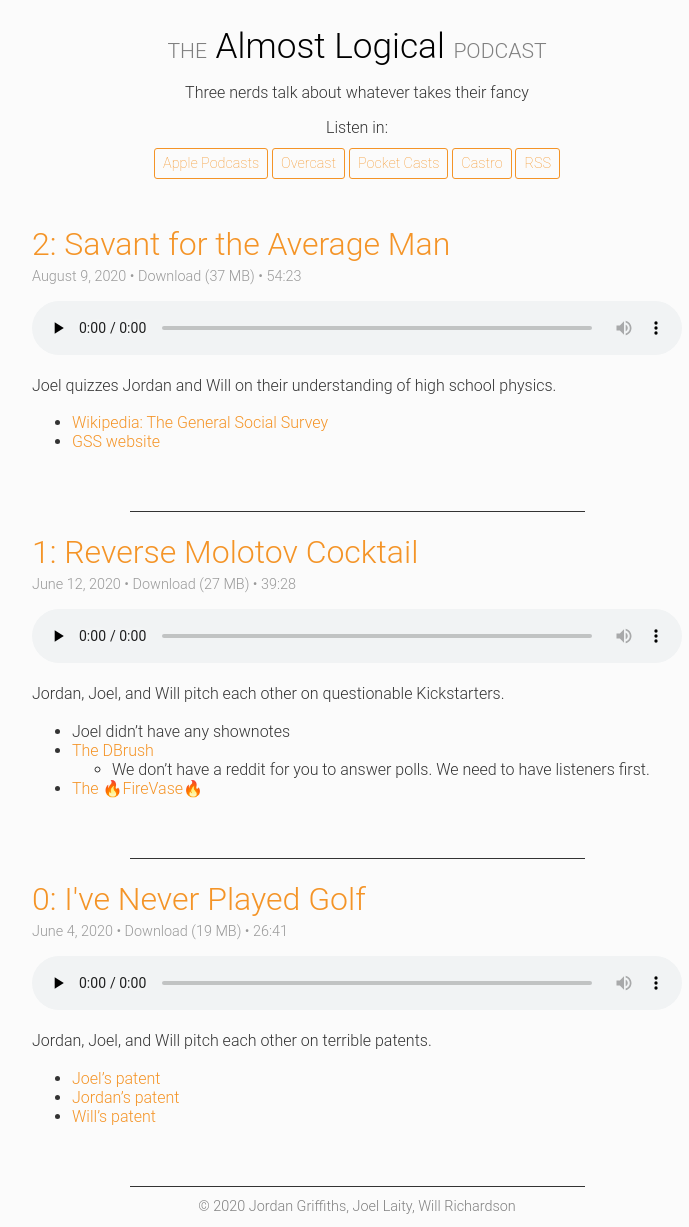
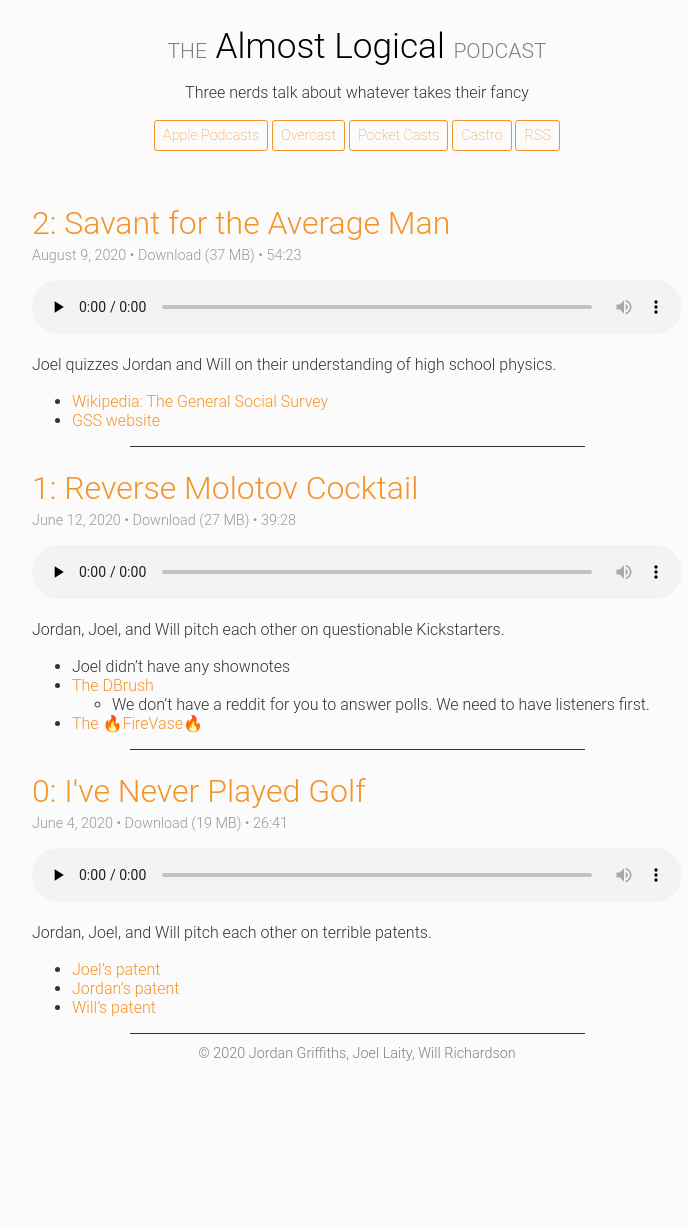
Before and after one commit to willhbr/the-dop, a Jekyll site: the page built from index.html, in a window 1280 px wide. Shown: the whole page, without its empty margins (283-972 px from the left). Built offline with Jekyll 4.4.1, drawn with Linux system fonts in a browser that asks for light colours; the list of posts is cut into pages by our own code; after the commit the page ends 1075 px from its top, so only the background shows below that.

Commit message:
Tidy post template

```diff
--- a/_config.yml
+++ b/_config.yml
@@ -10,7 +10,7 @@
   - Gemfile
   - Gemfile.lock
 
-paginate: 10
+paginate: 30
 paginate_path: "/page/:num"
 plugins:
   - jekyll-paginate
--- a/_includes/header.html
+++ b/_includes/header.html
@@ -4,9 +4,6 @@
   </a>
   <p id="description">{{ site.description }}</p>
   <div class="links">
-  </div>
-  <div class="links">
-    <p>Listen in:</p>
     <a class="button" href="https://podcasts.apple.com/au/podcast/almost-logical/id1526675484">Apple Podcasts</a>
     <a class="button" href="https://overcast.fm/itunes1526675484">Overcast</a>
     <a class="button" href="https://pca.st/itunes/1526675484">Pocket Casts</a>
--- /dev/null
+++ b/_includes/post.html
@@ -0,0 +1,35 @@
+{% assign post = include.post %}
+
+{% assign parts = post.permalink | split: '/' %}
+{% assign episode = parts[2] %}
+
+<div class="post-container">
+  <h1 class="post-title">
+    <a class="post-link" href="{{ post.url | absolute_url }}">
+      {{ episode }}: {{ post.title }}
+    </a>
+  </h1>
+
+  <div class="metadata">
+    <a href="/episodes#{{ post.url }}">{{ post.date | date: "%B %-d, %Y" }}</a>
+    {% if post.podcastfile %}
+      &bull;
+      <a href="{{ post.podcastfile }}" download>Download</a>
+      {% if post.length %}
+        ({{ post.length | divided_by: 1024 | divided_by: 1024 }} MB)
+      {% endif %}
+    {% endif %}
+    {% if post.duration %}
+      &bull;
+      {{ post.duration }}
+    {% endif %}
+  </div>
+
+  {% if post.podcastfile %}
+    <audio controls preload="none" src="{{ post.podcastfile }}"></audio>
+  {% endif %}
+
+  <div class="post-body">
+    {{ post.content }}
+  </div>
+</div>
--- a/css/main.sass
+++ b/css/main.sass
@@ -109,9 +109,6 @@
   margin: auto
   max-width: 650px
 
-.post-container
-  margin-bottom: 60px
-
 footer
   clear: both
   font-size: $footer-size
@@ -131,7 +128,7 @@
 .button
   padding: 6px 8px
   font-size: $footer-size
-  line-height: 1.5
+  line-height: 2.5
   border: 1px solid $highlight-color
   border-radius: 3px
   background: transparent
--- a/feed.xml
+++ b/feed.xml
@@ -5,7 +5,7 @@
   <channel>
     <atom:link href="{{ site.url }}/feed.xml" rel="self" type="application/rss+xml"/>
     <title>{{ site.title }}</title>
-    <description>{{ site.description | xml_escape | strip}}</description>
+    <description>{{ site.description | xml_escape | strip }}</description>
     <link>{{ site.url }}</link>
     <language>{{ site.lang }}</language>
     <managingEditor>{{ site.email }} ({{ site.author }})</managingEditor>
@@ -38,8 +38,8 @@
       <item>
         <title>{{ episode }}: {{ post.title | xml_escape }}</title>
         <enclosure url="{{ post.podcastfile }}" length="{{ post.length }}" type="audio/mp3"/>
-        <link>{{ site.url }}{{ post.url }}</link>
-        <guid isPermaLink="true">{{ site.url }}{{ post.url }}</guid>
+        <link>{{ post.url | absolute_url }}</link>
+        <guid isPermaLink="true">{{ post.url | absolute_url }}</guid>
         <pubDate>{{ post.date | date_to_rfc822 }}</pubDate>
         <description>{{ post.excerpt | strip_html | xml_escape }}</description>
         <itunes:title>{{ episode }}: {{ post.title | xml_escape }}</itunes:title>
--- a/index.html
+++ b/index.html
@@ -3,40 +3,7 @@
 ---
 
 {% for post in paginator.posts %}
-  {% assign parts = post.permalink | split: '/' %}
-  {% assign episode = parts[2] %}
-
-  <div class="post-container">
-    <h1 class="post-title">
-      <a class="post-link" href="{{ post.url | absolute_url }}">
-        {{ episode }}: {{ post.title }}
-      </a>
-    </h1>
-
-    <div class="metadata">
-      <a href="/episodes#{{ post.url }}">{{ post.date | date: "%B %-d, %Y" }}</a>
-      {% if post.podcastfile %}
-        &bull;
-        <a href="{{ post.podcastfile }}" download>Download</a>
-        {% if post.length %}
-          ({{ post.length | divided_by: 1024 | divided_by: 1024 }} MB)
-        {% endif %}
-      {% endif %}
-      {% if post.duration %}
-        &bull;
-        {{ post.duration }}
-      {% endif %}
-    </div>
-
-    {% if post.podcastfile %}
-      <audio controls preload="none" src="{{ post.podcastfile }}"></audio>
-    {% endif %}
-
-    <div class="post-body">
-      {{ post.content }}
-    </div>
-  </div>
-
+  {% include post.html post=post %}
   <hr>
 {% endfor %}
 
```
Also changed, not shown: _layouts/post.html (+1 -33 lines).
